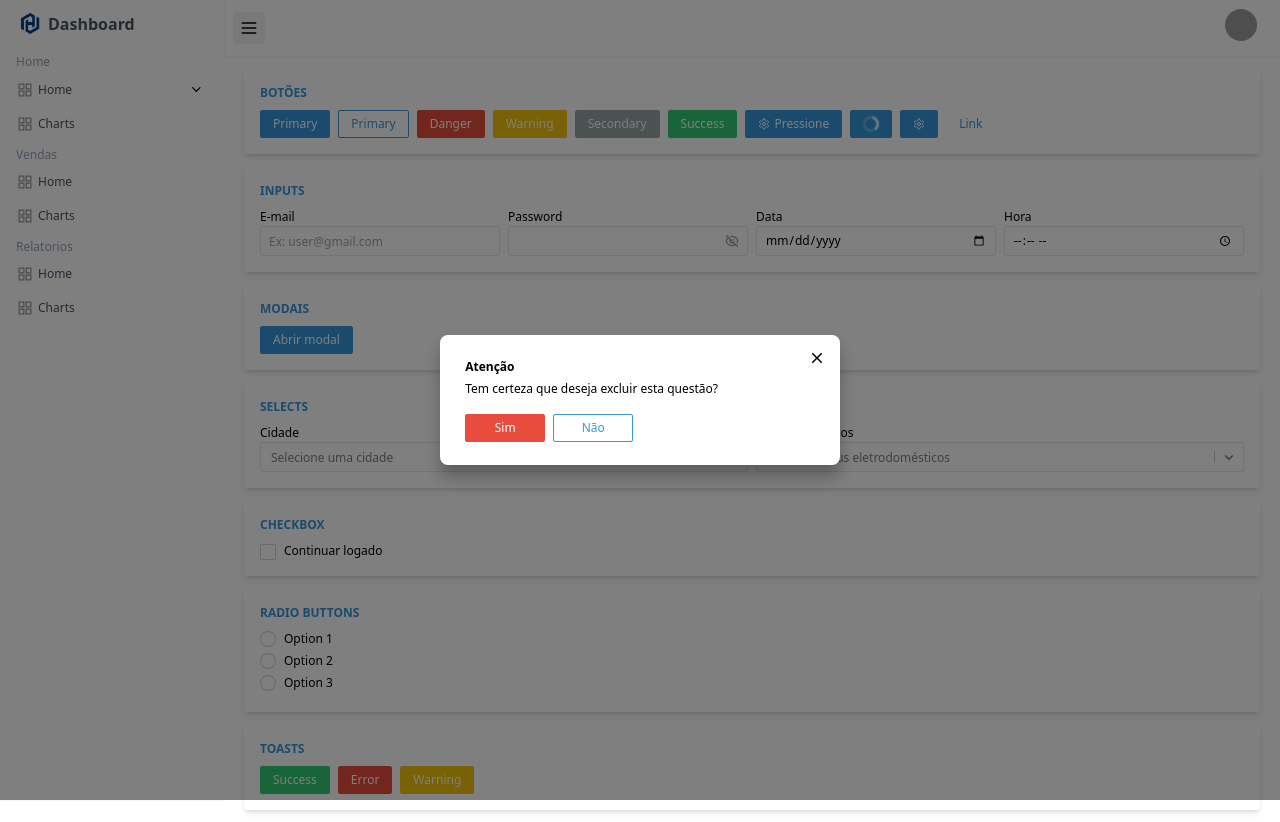
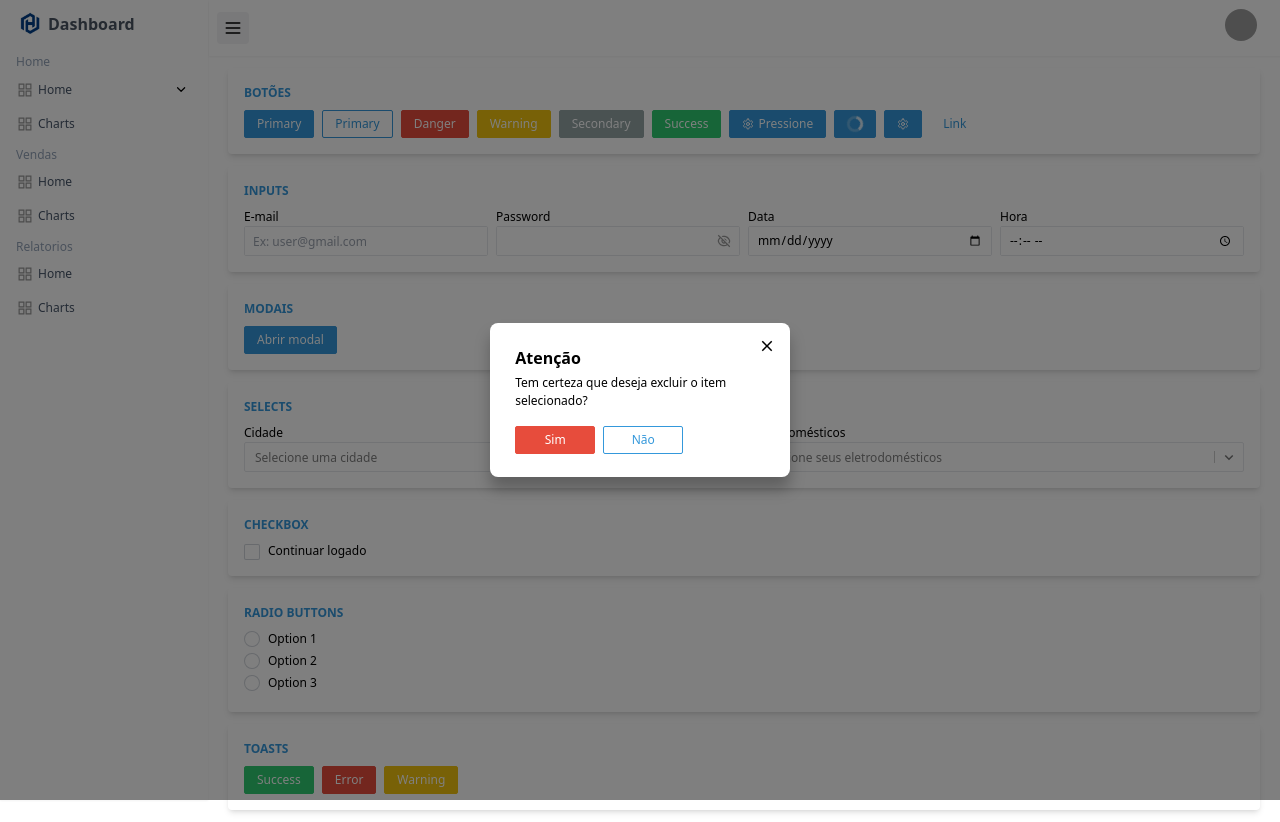
Before and after one commit to brunowbbs/ui-components, a React (Vite) app: page / in a window 1280 px wide. Both pictures are taken after a click on the button "Abrir modal". Built offline with nearby package versions, Linux system fonts and the light colour scheme; grey boxes are pictures that could not be loaded.

Commit message:
feat: ok

```diff
--- a/lib/layouts/dashboard-layout/index.tsx
+++ b/lib/layouts/dashboard-layout/index.tsx
@@ -50,7 +50,7 @@ export function DashboardLayout({
     ? {
         open: {
           x: 0,
-          width: "14rem",
+          width: "13rem",
           transition: {
             damping: 40,
           },
@@ -66,7 +66,7 @@ export function DashboardLayout({
       }
     : {
         open: {
-          width: "14rem",
+          width: "13rem",
           transition: {
             damping: 40,
           },
@@ -93,7 +93,7 @@ export function DashboardLayout({
           variants={Nav_animation}
           initial={{ x: isTabletMid ? -250 : 0 }}
           animate={open ? "open" : "closed"}
-          className=" bg-white text-gray border-transparent shadow-sm max-w-[14rem] w-[14rem]
+          className=" bg-white text-gray border-transparent shadow-sm max-w-[13rem] w-[13rem]
             overflow-hidden md:relative fixed
          h-screen z-[999]"
         >
--- a/src/App.tsx
+++ b/src/App.tsx
@@ -191,12 +191,13 @@ function App() {
               text="Abrir modal"
             />
             <Modal
+              maxWidth={300}
               isOpen={isModalConfirm}
               onClose={() => setIsModalConfirm(false)}
             >
-              <h4 className="font-bold mb-1 text-sm">Atenção</h4>
+              <h4 className="font-bold mb-1 text-md">Atenção</h4>
               <p className="text-sm">
-                Tem certeza que deseja excluir esta questão?
+                Tem certeza que deseja excluir o item selecionado?
               </p>
               <div className="flex gap-2 pt-4">
                 <Button
```
